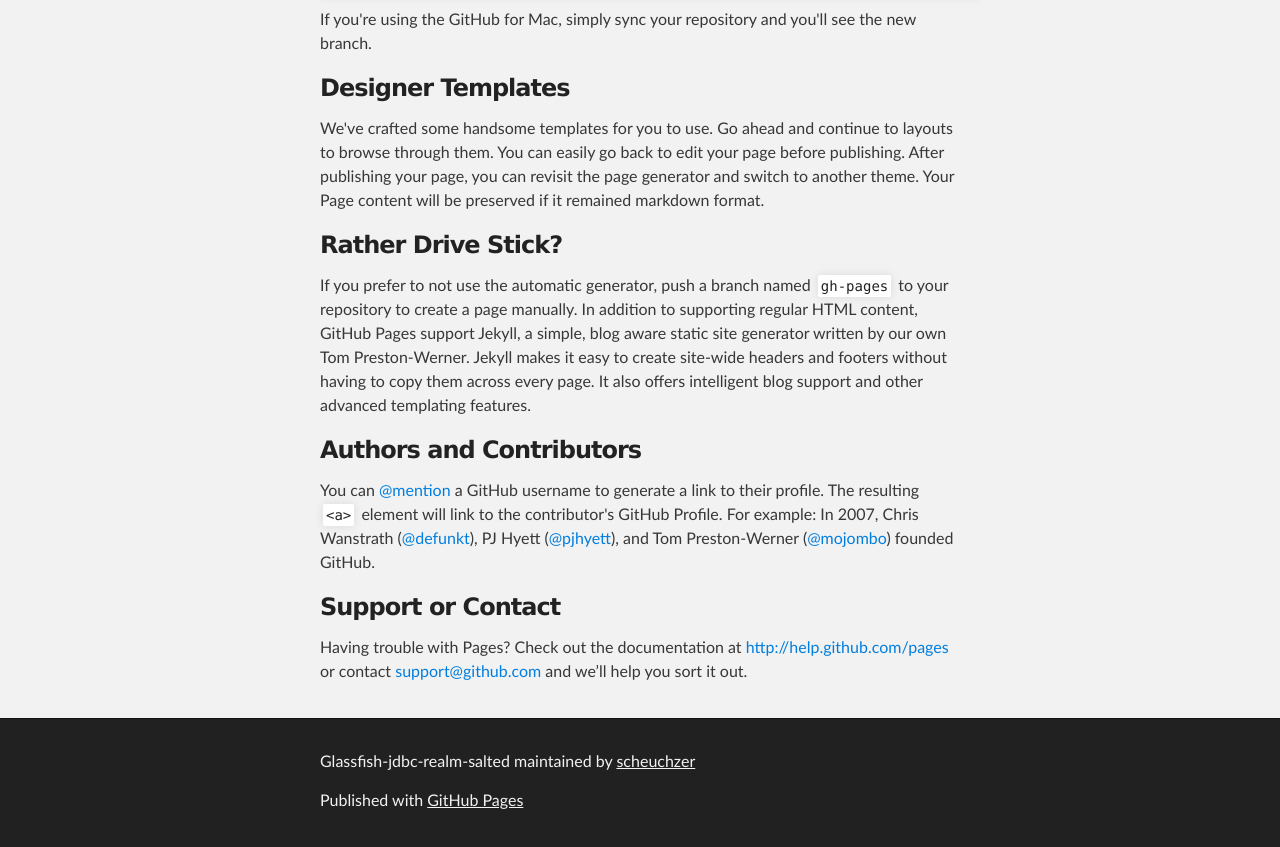
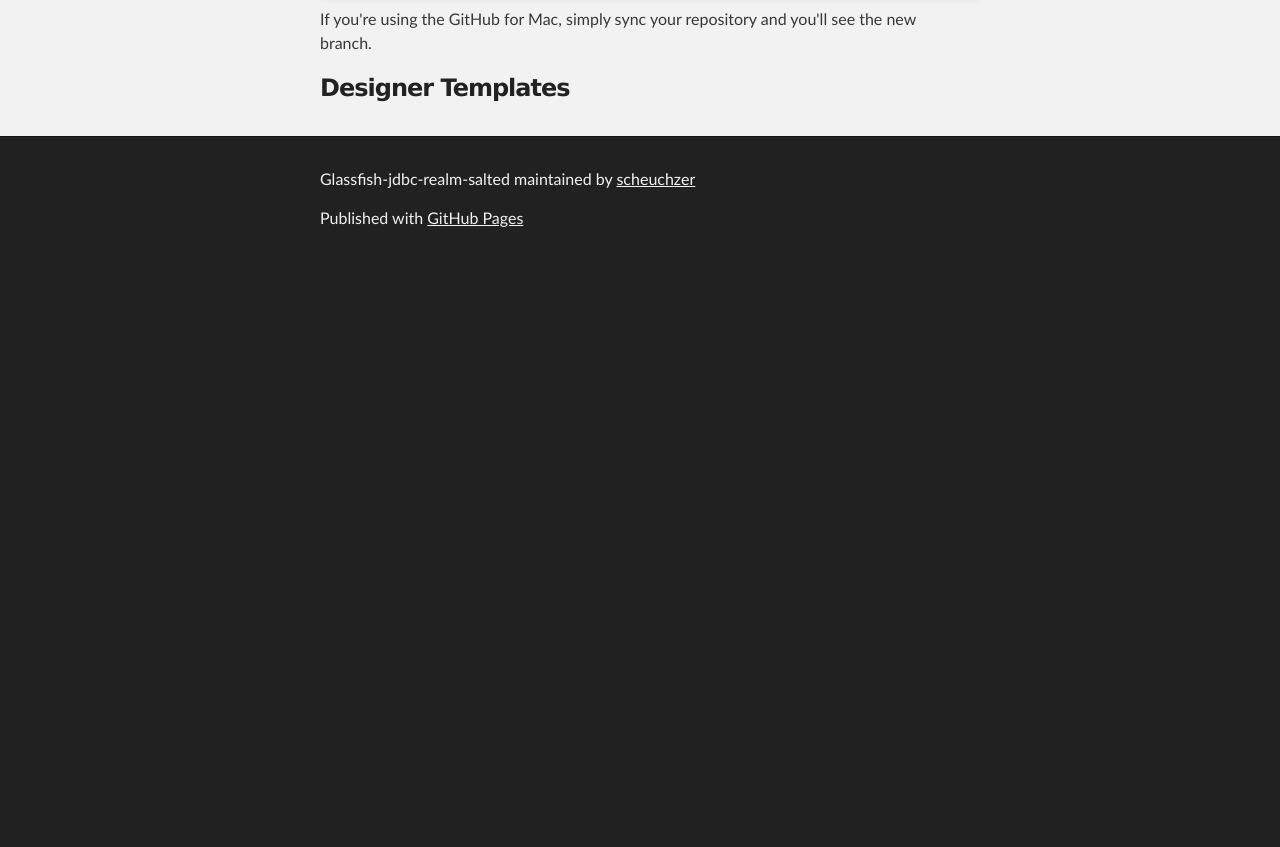
Before and after one commit to scheuchzer/glassfish-jdbc-realm-salted, a plain HTML site: page index.html in a window 1280 px wide. Shown: the part 545-1392 px from the top of the page. After the commit the page ends 810 px from the top, so only its background shows below. Drawn offline with Linux system fonts and the light colour scheme.

Commit message:
Update index.html

```diff
--- a/index.html
+++ b/index.html
@@ -32,36 +32,22 @@
     <div id="main_content_wrap" class="outer">
       <section id="main_content" class="inner">
         <h3>
-<a name="welcome-to-github-pages" class="anchor" href="#welcome-to-github-pages"><span class="octicon octicon-link"></span></a>Welcome to GitHub Pages.</h3>
+          <a name="welcome-to-github-pages" class="anchor" href="#welcome-to-github-pages"><span class="octicon octicon-link"></span></a>Welcome to GitHub Pages.</h3>
 
-<p>This automatic page generator is the easiest way to create beautiful pages for all of your projects. Author your page content here using GitHub Flavored Markdown, select a template crafted by a designer, and publish. After your page is generated, you can check out the new branch:</p>
+          <p>This automatic page generator is the easiest way to create beautiful pages for all of your projects. Author your page content here using GitHub Flavored Markdown, select a template crafted by a designer, and publish. After your page is generated, you can check out the new branch:</p>
 
 <pre><code>$ cd your_repo_root/repo_name
 $ git fetch origin
 $ git checkout gh-pages
 </code></pre>
 
-<p>If you're using the GitHub for Mac, simply sync your repository and you'll see the new branch.</p>
+          <p>If you're using the GitHub for Mac, simply sync your repository and you'll see the new branch.</p>
 
-<h3>
-<a name="designer-templates" class="anchor" href="#designer-templates"><span class="octicon octicon-link"></span></a>Designer Templates</h3>
+          <h3>
+            <a name="designer-templates" class="anchor" href="#designer-templates"><span class="octicon octicon-link"></span></a>Designer Templates
+          </h3>
 
-<p>We've crafted some handsome templates for you to use. Go ahead and continue to layouts to browse through them. You can easily go back to edit your page before publishing. After publishing your page, you can revisit the page generator and switch to another theme. Your Page content will be preserved if it remained markdown format.</p>
 
-<h3>
-<a name="rather-drive-stick" class="anchor" href="#rather-drive-stick"><span class="octicon octicon-link"></span></a>Rather Drive Stick?</h3>
-
-<p>If you prefer to not use the automatic generator, push a branch named <code>gh-pages</code> to your repository to create a page manually. In addition to supporting regular HTML content, GitHub Pages support Jekyll, a simple, blog aware static site generator written by our own Tom Preston-Werner. Jekyll makes it easy to create site-wide headers and footers without having to copy them across every page. It also offers intelligent blog support and other advanced templating features.</p>
-
-<h3>
-<a name="authors-and-contributors" class="anchor" href="#authors-and-contributors"><span class="octicon octicon-link"></span></a>Authors and Contributors</h3>
-
-<p>You can <a href="https://github.com/blog/821" class="user-mention">@mention</a> a GitHub username to generate a link to their profile. The resulting <code>&lt;a&gt;</code> element will link to the contributor's GitHub Profile. For example: In 2007, Chris Wanstrath (<a href="https://github.com/defunkt" class="user-mention">@defunkt</a>), PJ Hyett (<a href="https://github.com/pjhyett" class="user-mention">@pjhyett</a>), and Tom Preston-Werner (<a href="https://github.com/mojombo" class="user-mention">@mojombo</a>) founded GitHub.</p>
-
-<h3>
-<a name="support-or-contact" class="anchor" href="#support-or-contact"><span class="octicon octicon-link"></span></a>Support or Contact</h3>
-
-<p>Having trouble with Pages? Check out the documentation at <a href="http://help.github.com/pages">http://help.github.com/pages</a> or contact <a href="mailto:support@github.com">support@github.com</a> and we’ll help you sort it out.</p>
       </section>
     </div>
 
```
